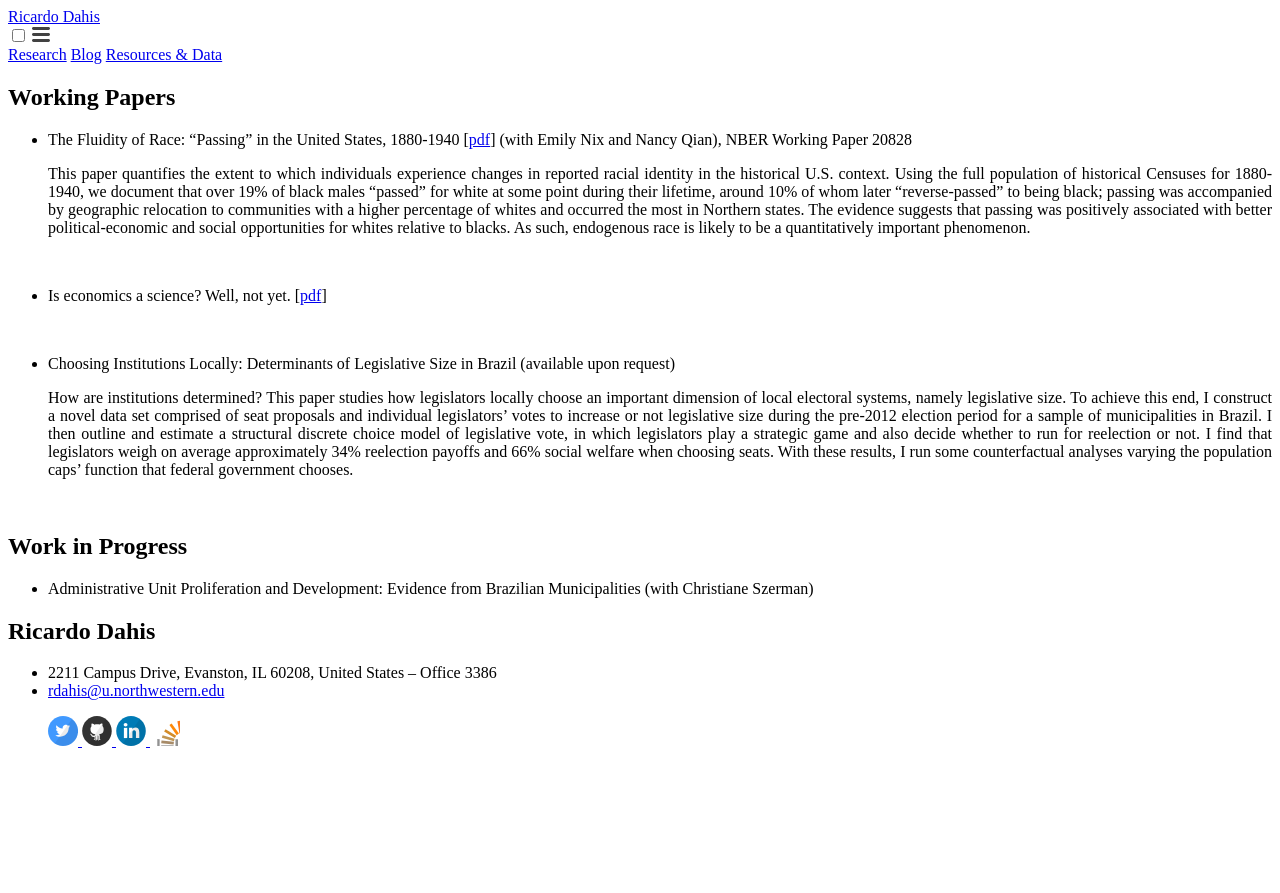
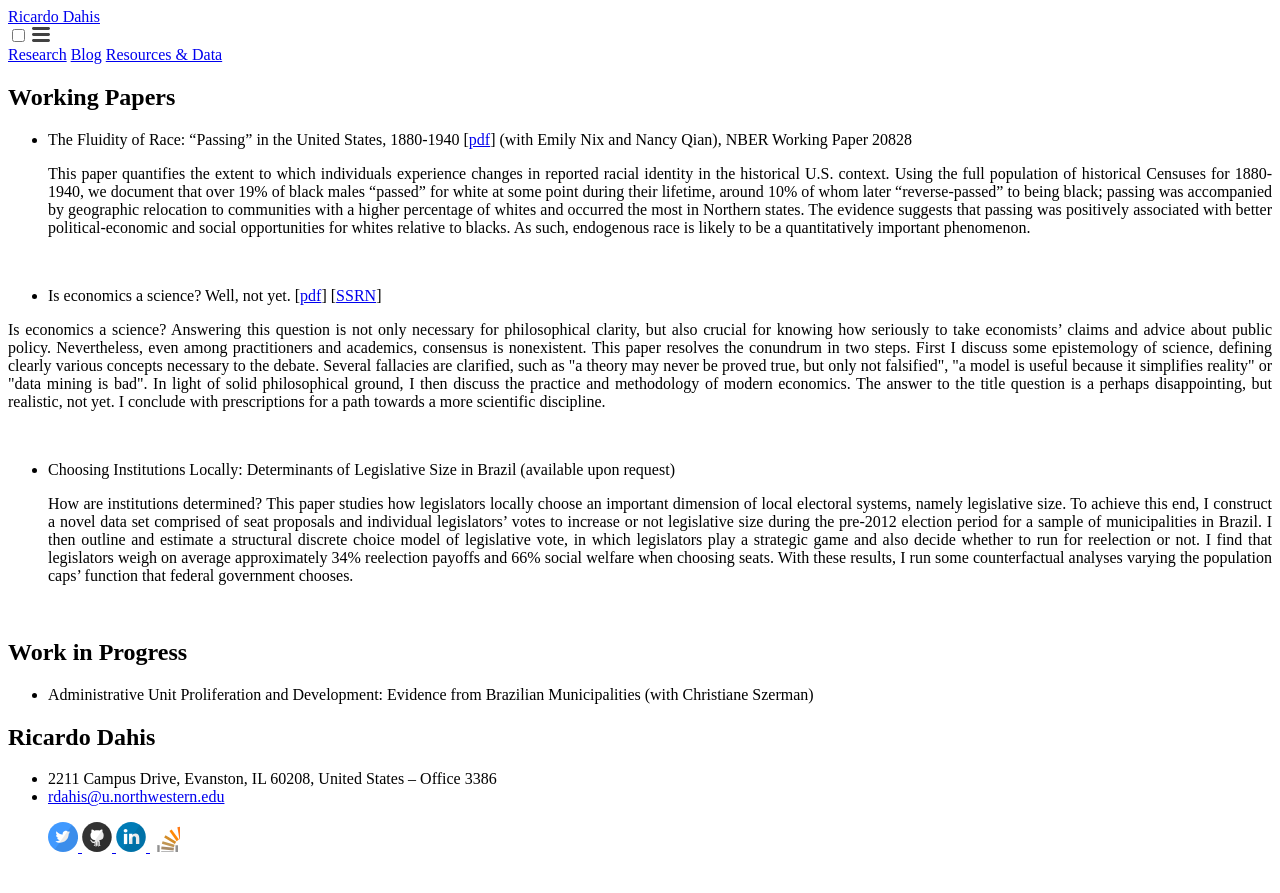
Before and after one commit to rdahis/rdahis.github.io, a Jekyll site: the page built from 1-research.md, in a window 1280 px wide. Shown: the top 893 px of the page. Built offline with Jekyll 4.4.1, drawn with Linux system fonts in a browser that asks for light colours; a script that is not in the unit is left out.

Commit message:
Updates IEAS paper.

```diff
--- a/1-research.md
+++ b/1-research.md
@@ -11,7 +11,9 @@ permalink: /research/
    <p style="text-align: justify;"> This paper quantifies the extent to which individuals experience changes in reported racial identity in the historical U.S. context. Using the full population of historical Censuses for 1880-1940, we document that over 19% of black males “passed” for white at some point during their lifetime, around 10% of whom later “reverse-passed” to being black; passing was accompanied by geographic relocation to communities with a higher percentage of whites and occurred the most in Northern states. The evidence suggests that passing was positively associated with better political-economic and social opportunities for whites relative to blacks. As such, endogenous race is likely to be a quantitatively important phenomenon. </p>
 
 <br>
-- Is economics a science? Well, not yet. [[pdf](/files/papers/Dahis_IEAS.pdf)]
+- Is economics a science? Well, not yet. [[pdf](/files/papers/Dahis_IEAS.pdf)] [[SSRN](https://papers.ssrn.com/sol3/papers.cfm?abstract_id=3036961)]
+
+<p style="text-align: justify;"> Is economics a science? Answering this question is not only necessary for philosophical clarity, but also crucial for knowing how seriously to take economists’ claims and advice about public policy. Nevertheless, even among practitioners and academics, consensus is nonexistent. This paper resolves the conundrum in two steps. First I discuss some epistemology of science, defining clearly various concepts necessary to the debate. Several fallacies are clarified, such as "a theory may never be proved true, but only not falsified", "a model is useful because it simplifies reality" or "data mining is bad". In light of solid philosophical ground, I then discuss the practice and methodology of modern economics. The answer to the title question is a perhaps disappointing, but realistic, not yet. I conclude with prescriptions for a path towards a more scientific discipline.  </p>
 
 <br>
 - Choosing Institutions Locally: Determinants of Legislative Size in Brazil (available upon request)
```
Also changed, not shown: 1 other file.
